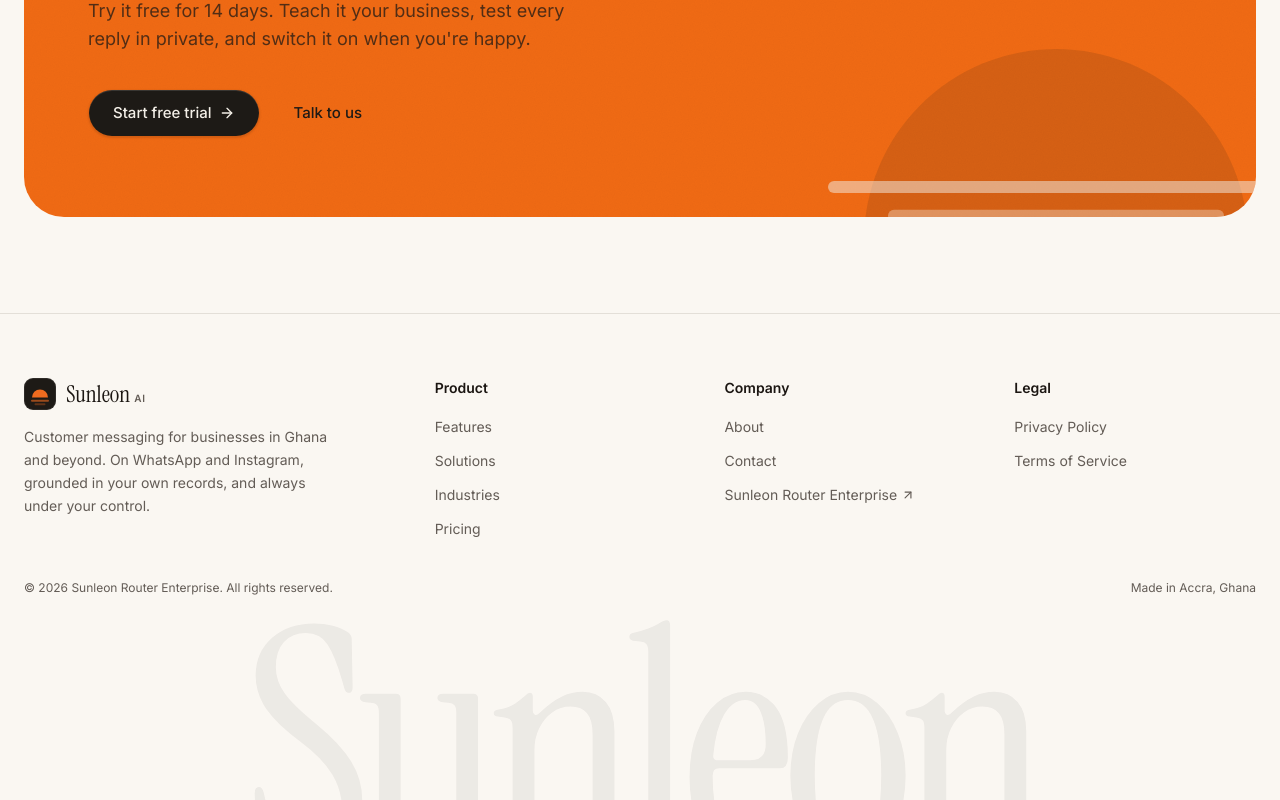
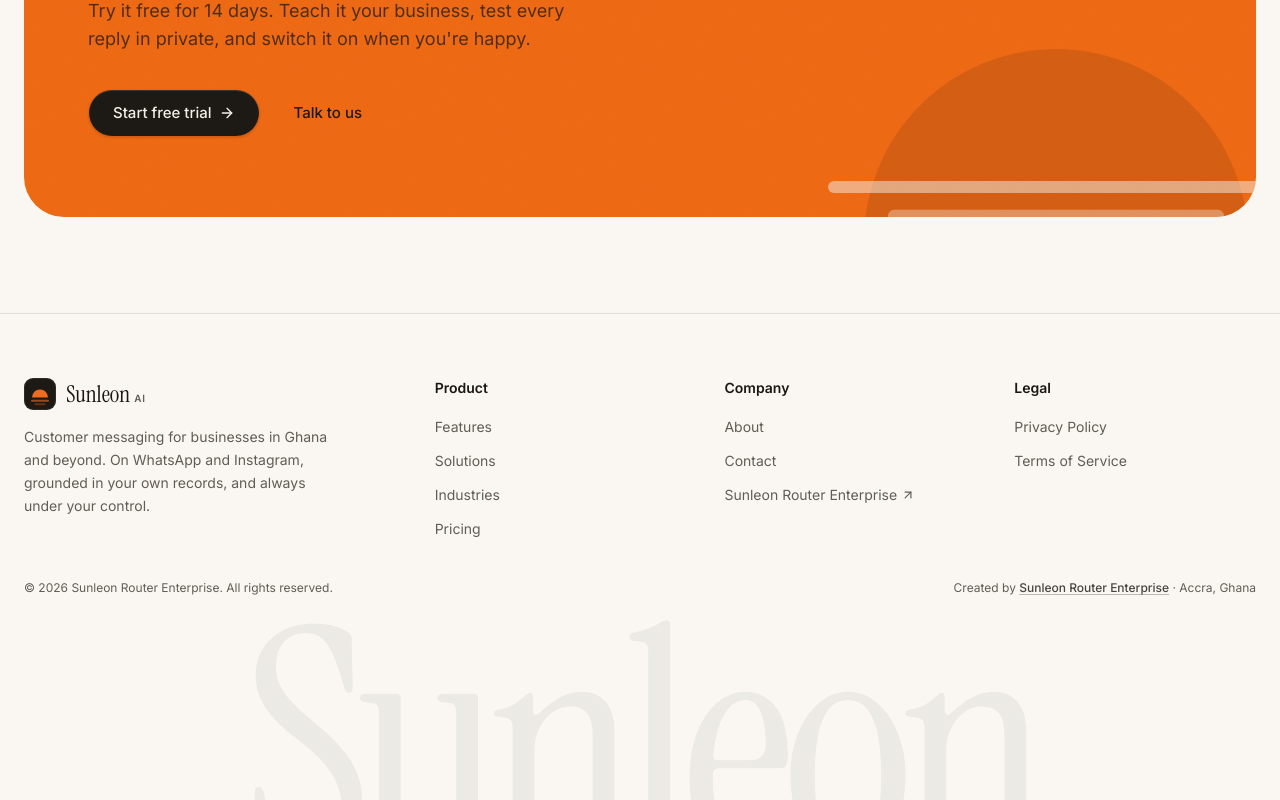
Before and after one commit to 10954065/-and-whatsapp, a Next.js app: page / in a window 1280 px wide. Shown: the part 6156-6956 px from the top of the page. Built offline with nearby package versions, Linux system fonts and the light colour scheme; no server answers.

Commit message:
feat: credit Sunleon Router Enterprise in the site footer
Adds a 'Created by Sunleon Router Enterprise' line to the footer's bottom
row, linking to sunleonrouterenterprise.com in a new tab, and shares the
company URL between it and the Company column.

```diff
--- a/src/components/marketing/site-chrome.tsx
+++ b/src/components/marketing/site-chrome.tsx
@@ -110,6 +110,8 @@ export function SiteHeader() {
   );
 }
 
+const COMPANY_URL = "https://sunleonrouterenterprise.com";
+
 const FOOTER_COLUMNS = [
   {
     title: "Product",
@@ -125,7 +127,7 @@ const FOOTER_COLUMNS = [
     links: [
       { href: "/about", label: "About" },
       { href: "/contact", label: "Contact" },
-      { href: "https://sunleonrouterenterprise.com", label: "Sunleon Router Enterprise" },
+      { href: COMPANY_URL, label: "Sunleon Router Enterprise" },
     ],
   },
   {
@@ -173,7 +175,18 @@ export function SiteFooter() {
       </div>
       <div className="mx-auto flex max-w-7xl flex-col gap-2 px-6 pb-6 text-xs text-muted-foreground sm:flex-row sm:justify-between">
         <p>© {new Date().getFullYear()} Sunleon Router Enterprise. All rights reserved.</p>
-        <p>Made in Accra, Ghana</p>
+        <p>
+          Created by{" "}
+          <a
+            href={COMPANY_URL}
+            target="_blank"
+            rel="noopener noreferrer"
+            className="link-underline font-medium text-foreground/80 transition-colors hover:text-foreground"
+          >
+            Sunleon Router Enterprise
+          </a>{" "}
+          · Accra, Ghana
+        </p>
       </div>
       <p
         aria-hidden="true"
```
